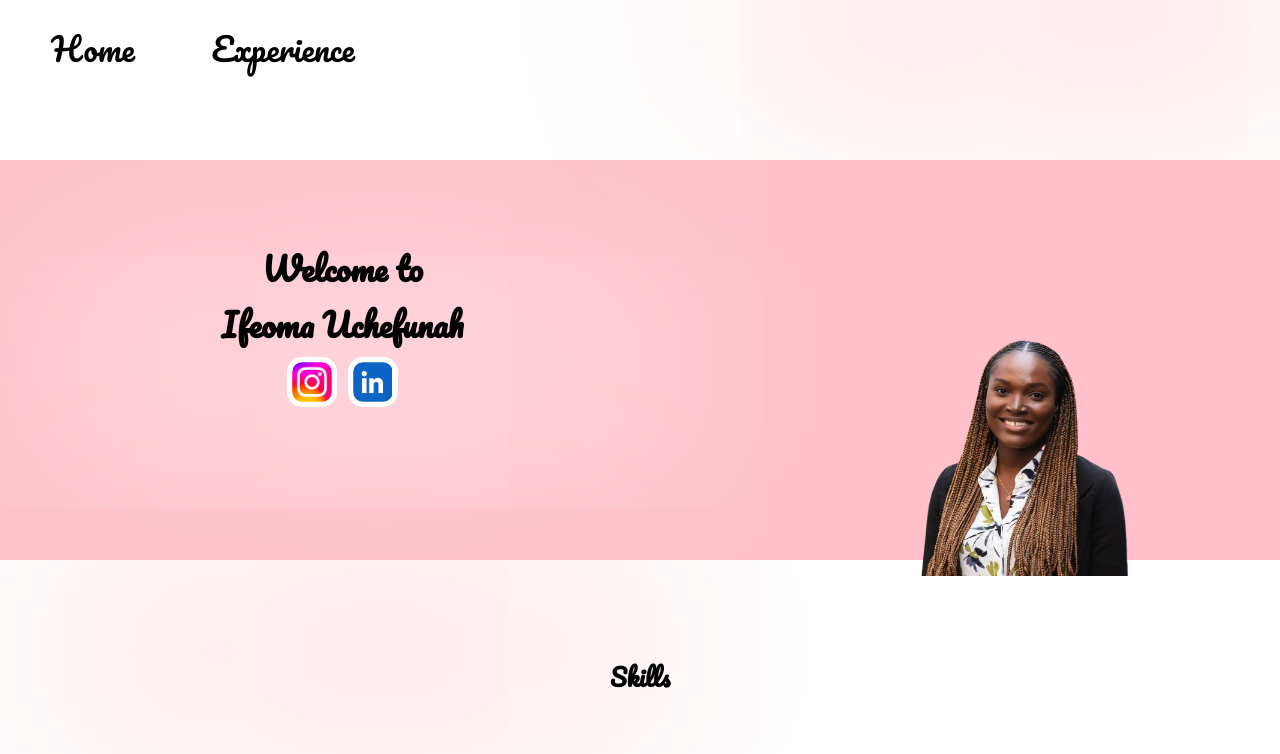
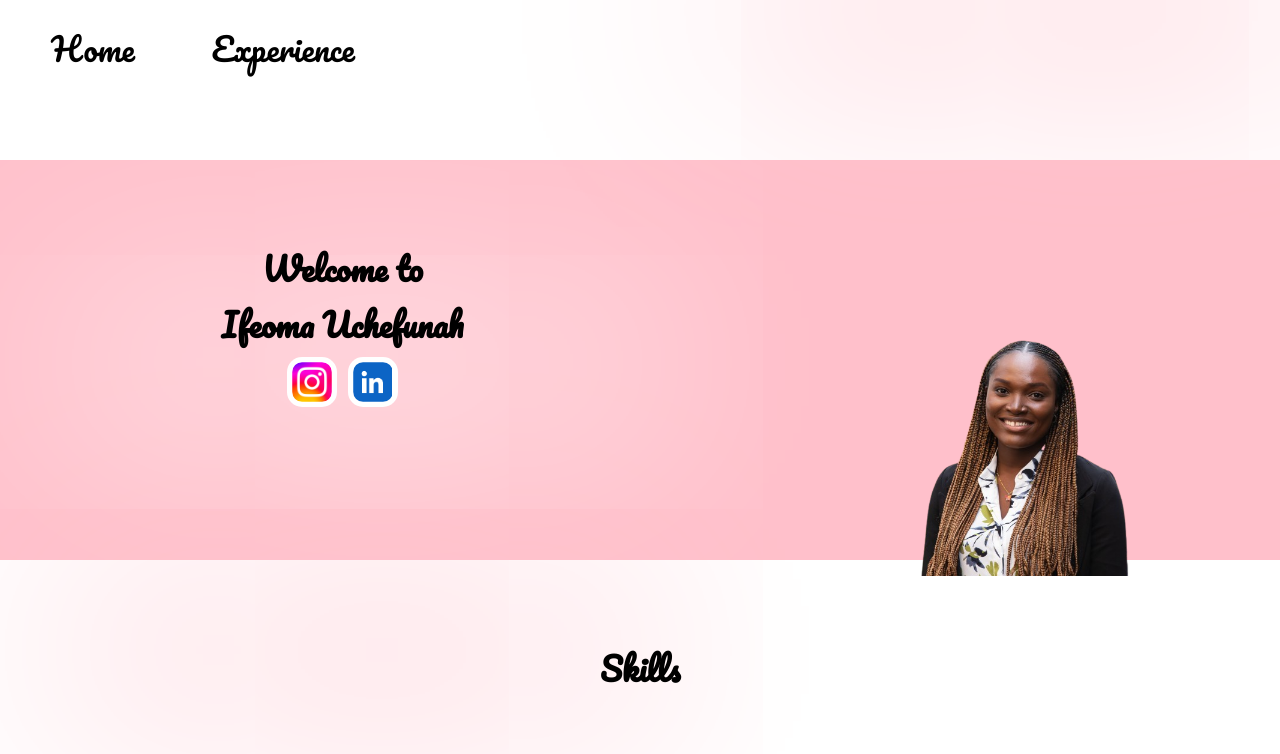
Before and after one commit to AmosOO7/Ifeoma, a React (Vite) app: page / in a window 1280 px wide. Shown: the top 754 px of the page. Built offline with nearby package versions, Linux system fonts and the light colour scheme.

Commit message:
change content font

```diff
--- a/src/components/Experience.css
+++ b/src/components/Experience.css
@@ -1,3 +1,4 @@
+@import url('https://fonts.googleapis.com/css2?family=Poppins:wght@400;700&display=swap');
 .exContainer{
     width: 80vw;
     margin: auto;
@@ -7,3 +8,7 @@
 h1{
     text-align: center;
 }
+div, h2, h3, h4{
+
+    font-family: 'Poppins', sans-serif;
+}
--- a/src/components/Skills.tsx
+++ b/src/components/Skills.tsx
@@ -13,7 +13,7 @@
         style={{ color: "pink", marginLeft: "1vw" }}
       ></div>
       <div className="skillImage">
-        <h2>Skills</h2>
+        <h1>Skills</h1>
         <div className="item">
           <img src={microsoft}></img>
           <div>Advanced Microsoft Office</div>
```
